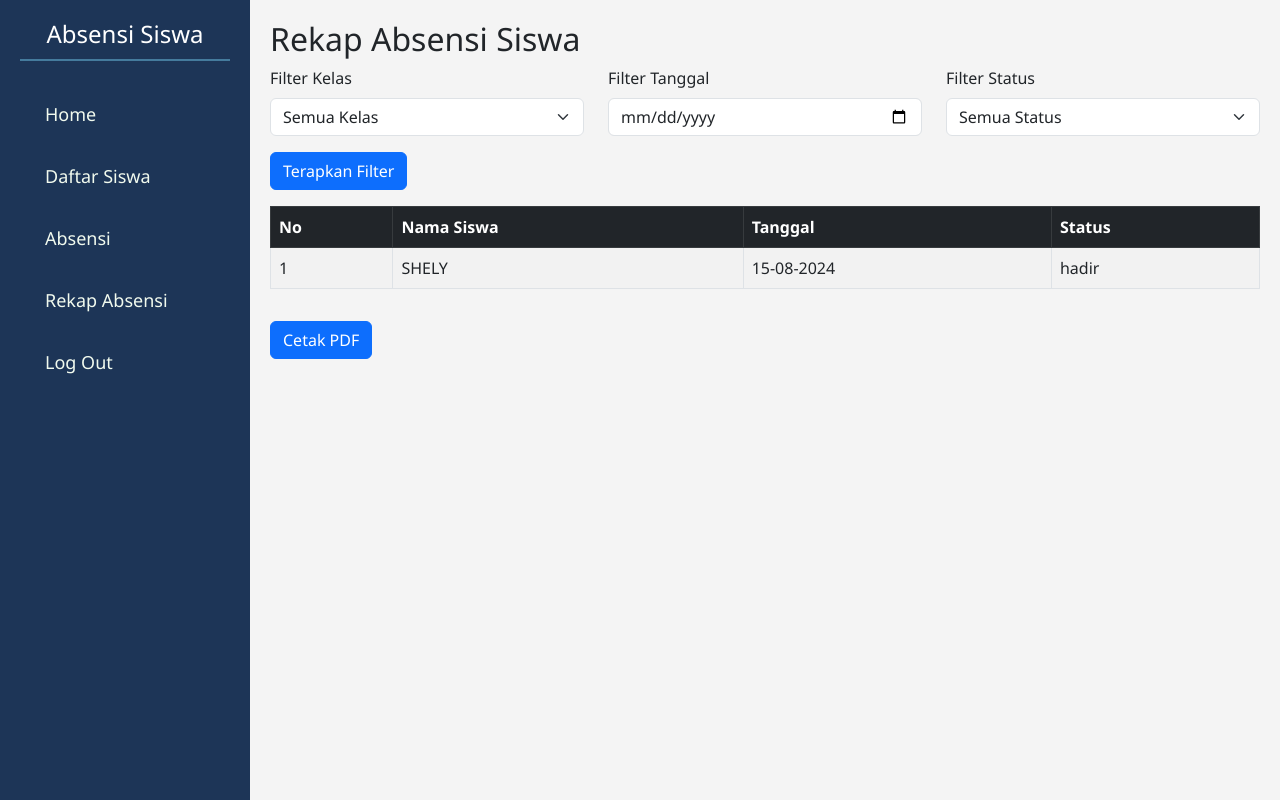
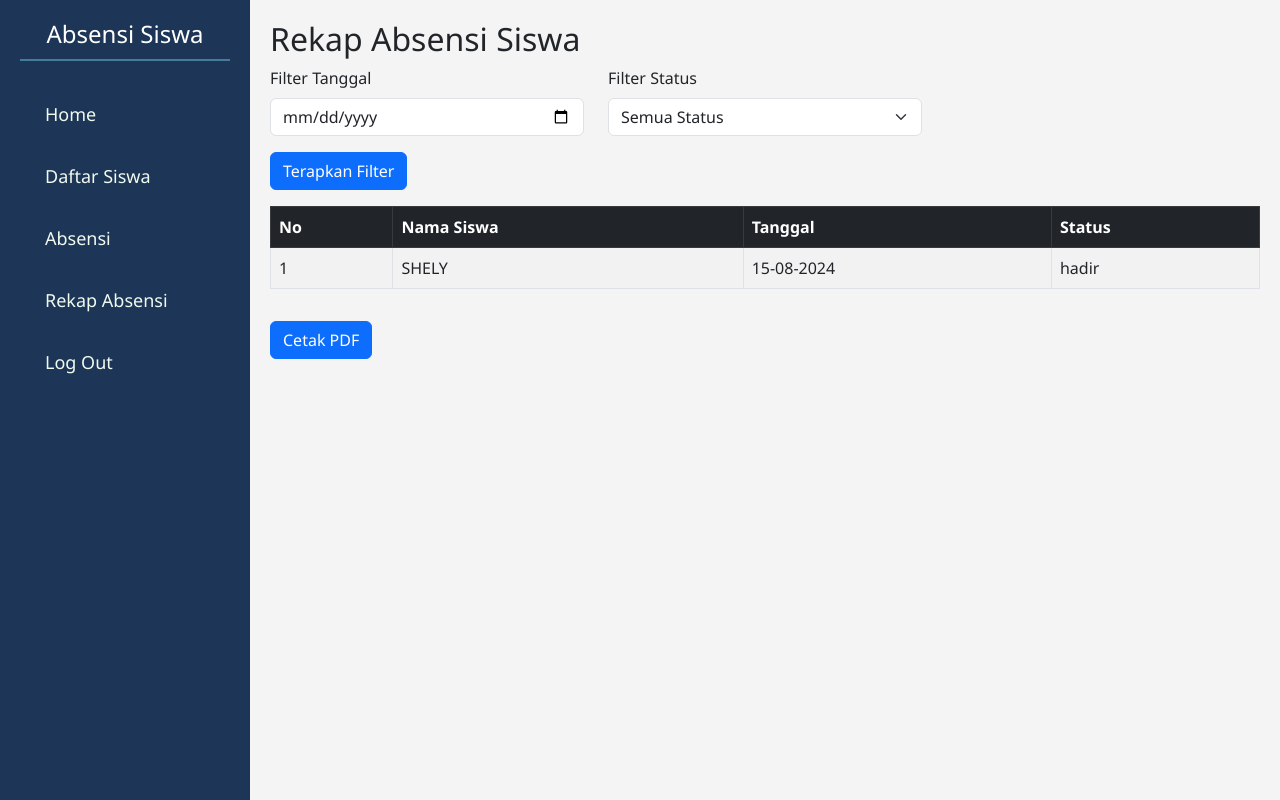
Before and after one commit to salsabillapz/ABSENSI_SISWA, a PHP site: page /rekap.php in a window 1280 px wide. Run offline with PHP 8.4, Linux system fonts and the light colour scheme; data comes from the database, SQL or seed files in the repository.

Commit message:
Update rekap.php

```diff
--- a/rekap.php
+++ b/rekap.php
@@ -140,15 +140,6 @@ $result = $connection->query($query);
         <form method="GET" action="">
             <div class="row mb-3">
                 <div class="col-md-4">
-                    <label for="filterKelas" class="form-label">Filter Kelas</label>
-                    <select class="form-select" id="filterKelas" name="kelas">
-                        <option selected>Semua Kelas</option>
-                        <option value="X">X</option>
-                        <option value="XI">XI</option>
-                        <option value="XII">XII</option>
-                    </select>
-                </div>
-                <div class="col-md-4">
                     <label for="filterTanggal" class="form-label">Filter Tanggal</label>
                     <input type="date" class="form-control" id="filterTanggal" name="tanggal">
                 </div>
```
